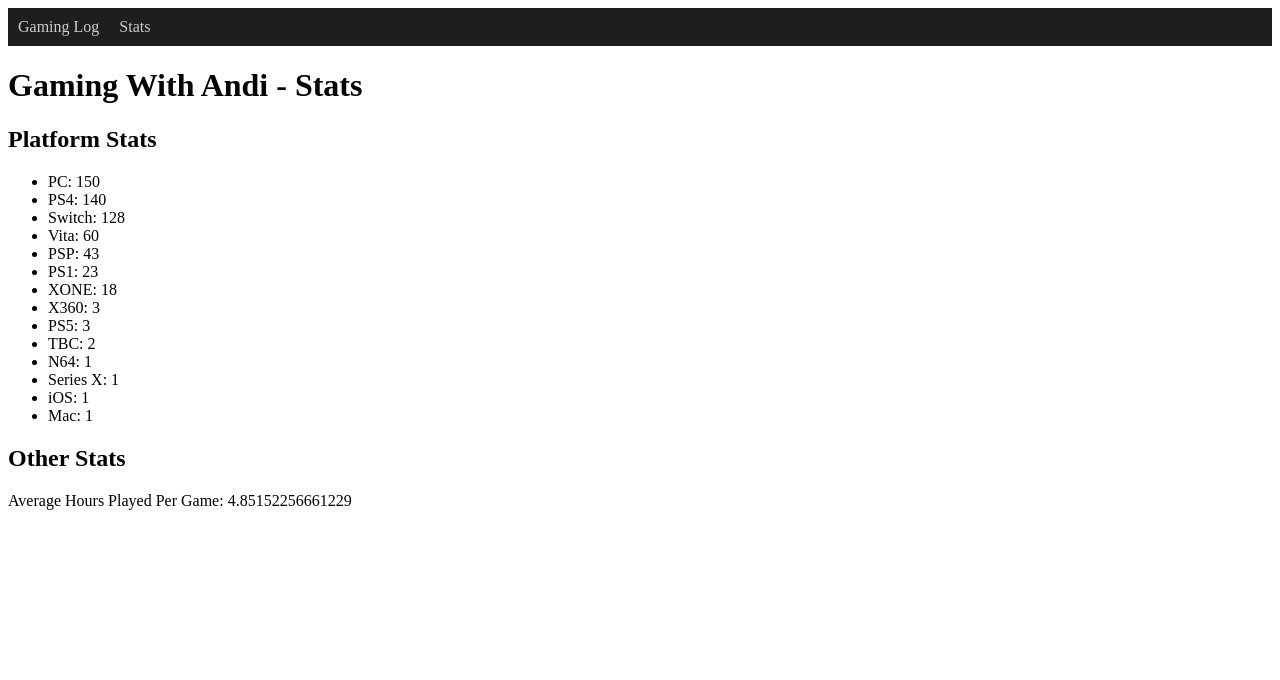
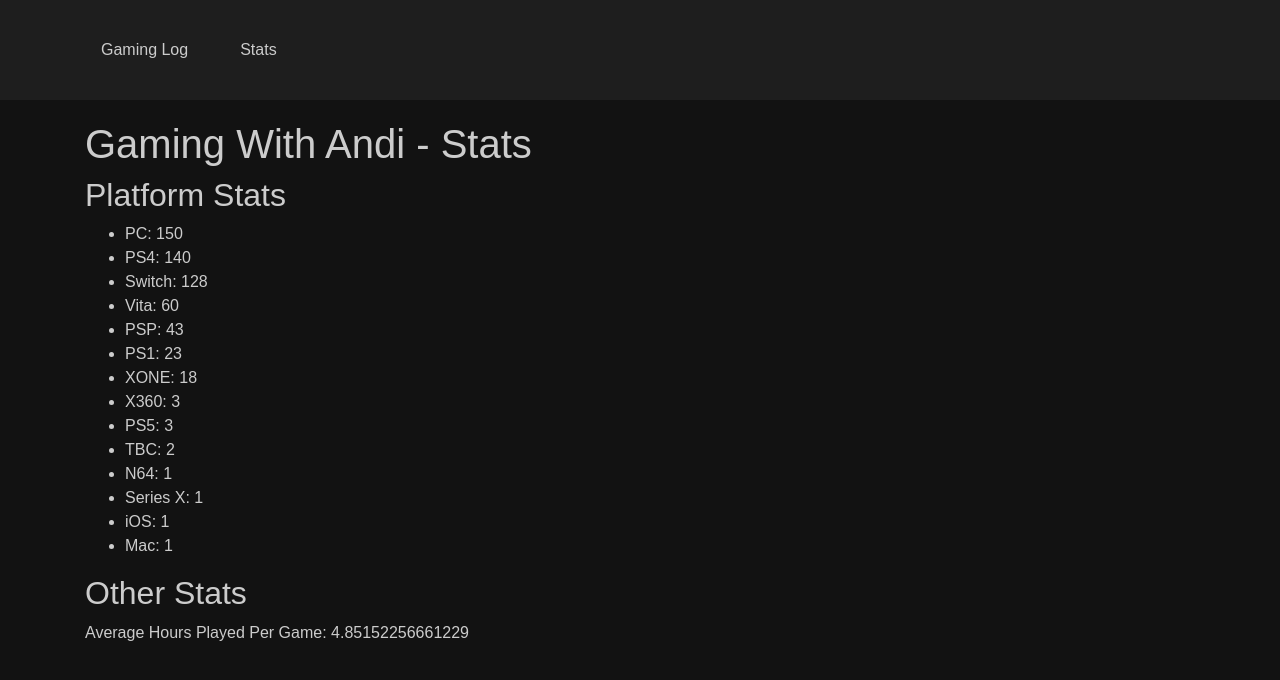
Before and after one commit to AndrewWhitty/GamingWithAndi, a Flask app: page /stats in a window 1280 px wide. Shown: the top 680 px of the page. Run offline with Flask 2, Linux system fonts and the light colour scheme; some libraries are stand-ins or nearby versions.

Commit message:
Update stats.html

```diff
--- a/templates/stats.html
+++ b/templates/stats.html
@@ -5,14 +5,22 @@
     <meta name="viewport" content="width=device-width, initial-scale=1.0">
     <title>Gaming With Andi - Stats</title>
     <link rel="stylesheet" href="{{ url_for('static', filename='style.css') }}">
+    <link rel="stylesheet" href="{{ url_for('static', filename='bootstrap.min.css') }}">
 </head>
-<body>
+<body class="dark-background">
     <nav>
-        <ul>
-            <li><a href="/">Gaming Log</a></li>
-            <li><a href="/stats">Stats</a></li>
+        <div class="container">
+            <ul class="nav">
+                <li class="nav-item">
+                    <a class="nav-link" href="/">Gaming Log</a>
+                </li>
+                <li class="nav-item">
+                    <a class="nav-link" href="/stats">Stats</a>
+                </li>
             </ul>
+        </div>
     </nav>
+    <main class="container">
         <h1>Gaming With Andi - Stats</h1>
         <h2>Platform Stats</h2>
         <ul>
@@ -23,5 +31,6 @@
         <h2>Other Stats</h2>
         <p>Average Hours Played Per Game: {{ average_hours_per_game }}</p>
         <!-- Add more statistics here -->
+    </main>
 </body>
 </html>
```
Lines whose indentation alone changed are shown as unchanged.
